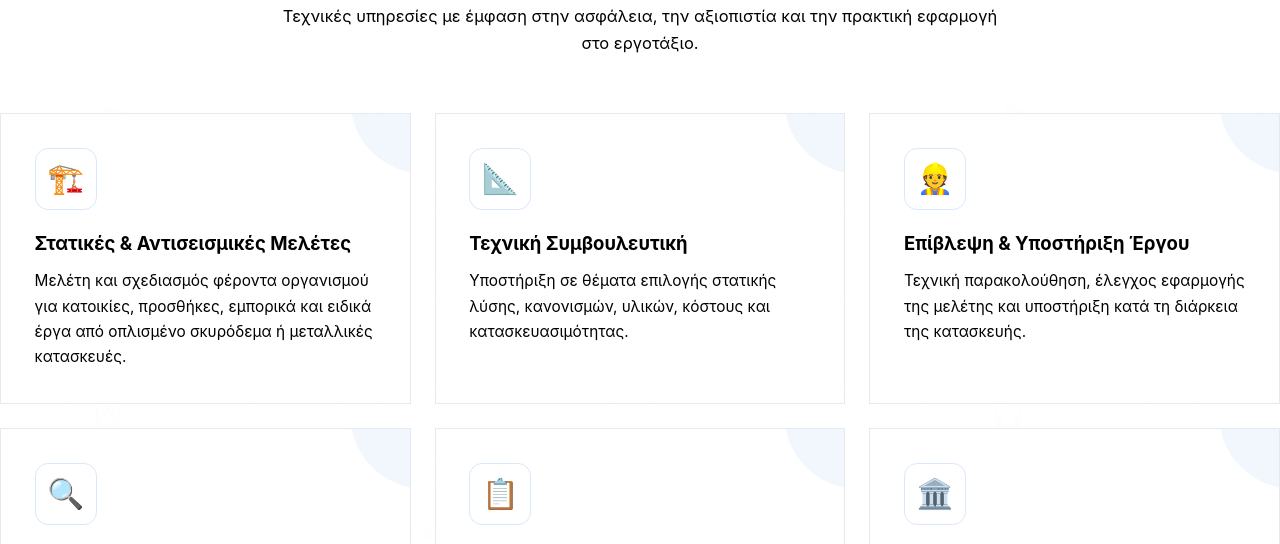
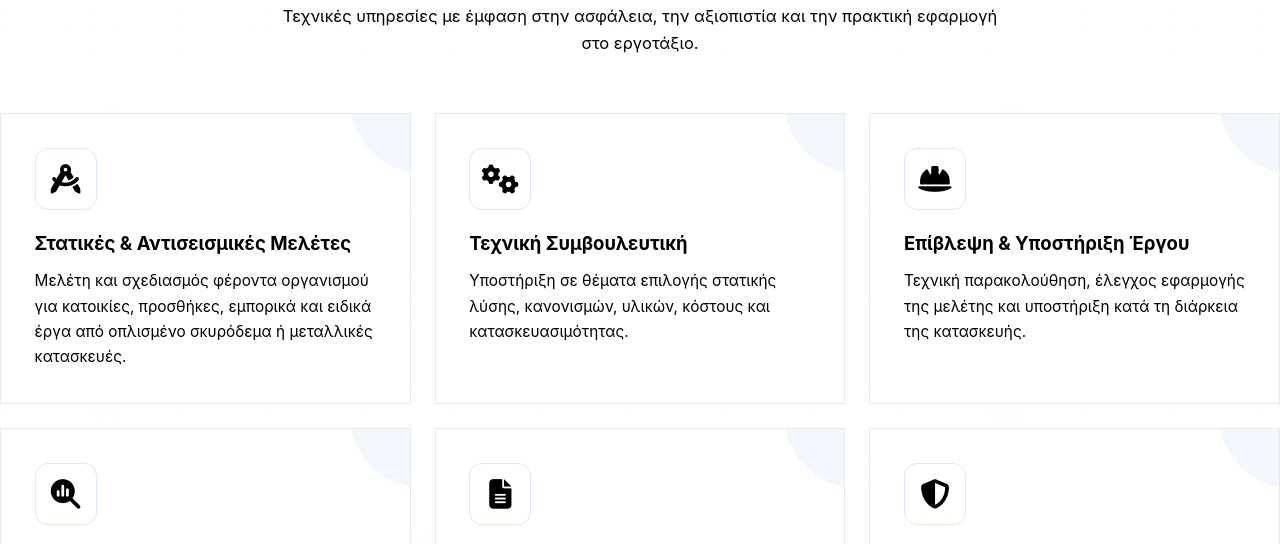
Before and after one commit to CharisKomos/statikwn-website, a plain HTML site: page index.html in a window 1280 px wide. Shown: the part 870-1414 px from the top of the page. Drawn offline with Linux system fonts and the light colour scheme.

Commit message:
Update index.html

```diff
--- a/index.html
+++ b/index.html
@@ -6,6 +6,7 @@
   <title data-i18n="meta.title">STATIKΩN — Υπηρεσίες Πολιτικού Μηχανικού</title>
   <meta name="description" data-i18n="meta.desc" content="Η STATIKΩN προσφέρει επαγγελματικές υπηρεσίες πολιτικού μηχανικού, στατικές μελέτες και συμβουλευτική έργων. Ζητήστε προσφορά σήμερα." />
   <link rel="stylesheet" href="styles.css" />
+  <link rel="stylesheet" href="https://cdnjs.cloudflare.com/ajax/libs/font-awesome/6.7.2/css/all.min.css" />
   <link rel="icon" type="image/png" href="images/icon.png" />
 </head>
 <body>
@@ -50,32 +51,43 @@
       <p class="section-subtitle" data-i18n="services.subtitle">Τεχνικές υπηρεσίες με έμφαση στην ασφάλεια, την αξιοπιστία και την πρακτική εφαρμογή στο εργοτάξιο.</p>
       <div class="grid grid-3">
         <div class="card">
-          <div class="card-icon">🏗️</div>
+          <div class="card-icon">
+          <i class="fa-solid fa-compass-drafting"></i>
+        </div>
           <h3 data-i18n="svc.struct.title">Στατικές & Αντισεισμικές Μελέτες</h3>
           <p data-i18n="svc.struct.desc">Μελέτη και σχεδιασμός φέροντα οργανισμού για κατοικίες, προσθήκες, εμπορικά και ειδικά έργα από οπλισμένο σκυρόδεμα ή μεταλλικές κατασκευές.</p>
         </div>
         <div class="card">
-          <div class="card-icon">📐</div>
+          <div class="card-icon">
+            <i class="fa-solid fa-gears"></i>
+          </div>
           <h3 data-i18n="svc.consult.title">Τεχνική Συμβουλευτική</h3>
           <p data-i18n="svc.consult.desc">Υποστήριξη σε θέματα επιλογής στατικής λύσης, κανονισμών, υλικών, κόστους και κατασκευασιμότητας.</p>
         </div>
         <div class="card">
-          <div class="card-icon">👷</div>
+          <div class="card-icon">
+            <i class="fa-solid fa-helmet-safety"></i> </div>
           <h3 data-i18n="svc.superv.title">Επίβλεψη & Υποστήριξη Έργου</h3>
           <p data-i18n="svc.superv.desc">Τεχνική παρακολούθηση, έλεγχος εφαρμογής της μελέτης και υποστήριξη κατά τη διάρκεια της κατασκευής.</p>
         </div>
         <div class="card">
-          <div class="card-icon">🔍</div>
+          <div class="card-icon">
+            <i class="fa-solid fa-magnifying-glass-chart"></i>
+          </div>
           <h3 data-i18n="svc.inspect.title">Αποτίμηση Υφιστάμενων Κτιρίων</h3>
           <p data-i18n="svc.inspect.desc">Έλεγχος υφιστάμενων κατασκευών, αξιολόγηση φέρουσας ικανότητας και τεχνική τεκμηρίωση για προσθήκες, αλλαγές ή επεμβάσεις.</p>
         </div>
         <div class="card">
-          <div class="card-icon">📋</div>
+          <div class="card-icon">
+            <i class="fa-solid fa-file-lines"></i>
+          </div>
           <h3 data-i18n="svc.permit.title">Σχέδια, Άδειες & Τεκμηρίωση</h3>
           <p data-i18n="svc.permit.desc">Προετοιμασία στατικών σχεδίων, τεχνικών εγγράφων και απαιτούμενων στοιχείων για αδειοδοτήσεις και συντονισμό μελετών.</p>
         </div>
         <div class="card">
-          <div class="card-icon">🏛️</div>
+          <div class="card-icon">
+            <i class="fa-solid fa-shield-halved"></i>
+          </div>
           <h3 data-i18n="svc.renov.title">Ενίσχυση & Αναβάθμιση Κατασκευών</h3>
           <p data-i18n="svc.renov.desc">Προτάσεις ενίσχυσης για υφιστάμενα κτίρια, ανακαινίσεις/προσθήκες, επεκτάσεις και βελτίωση της σεισμικής συμπεριφοράς.</p>
         </div>
```
